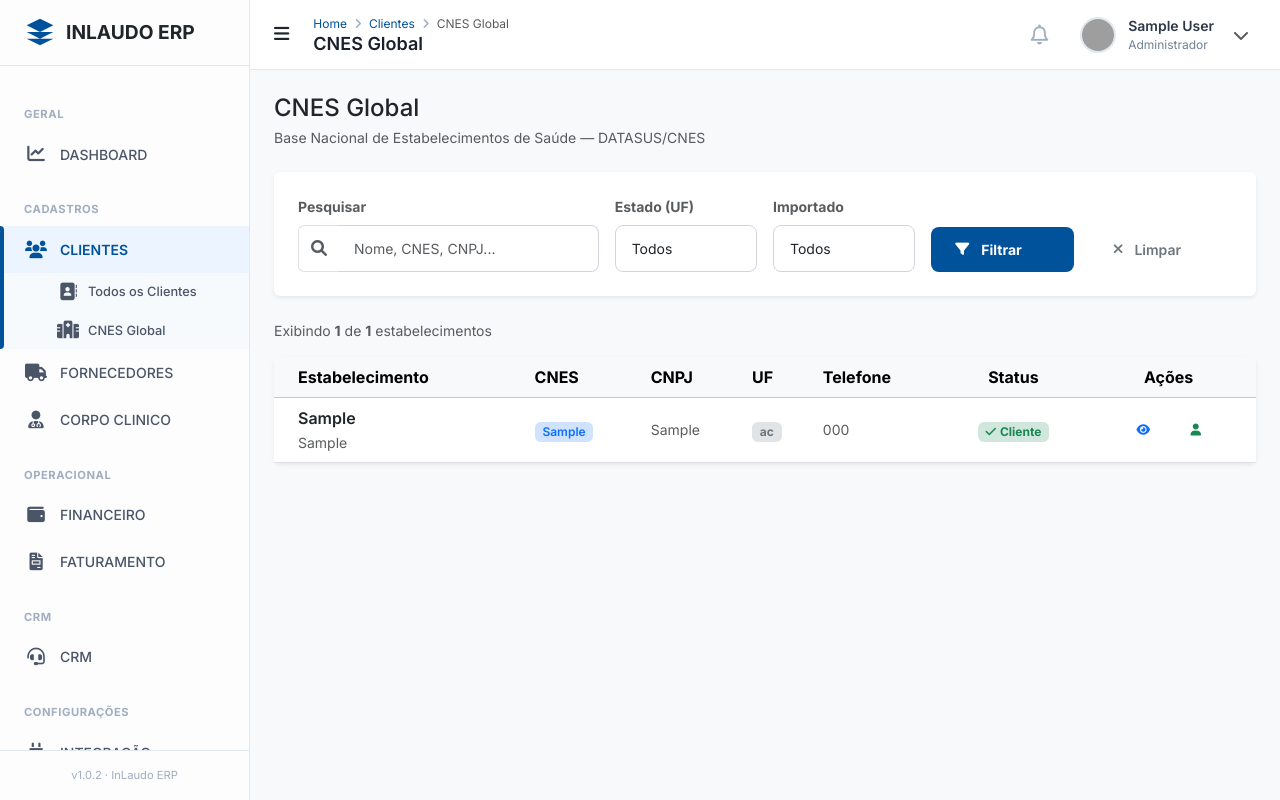
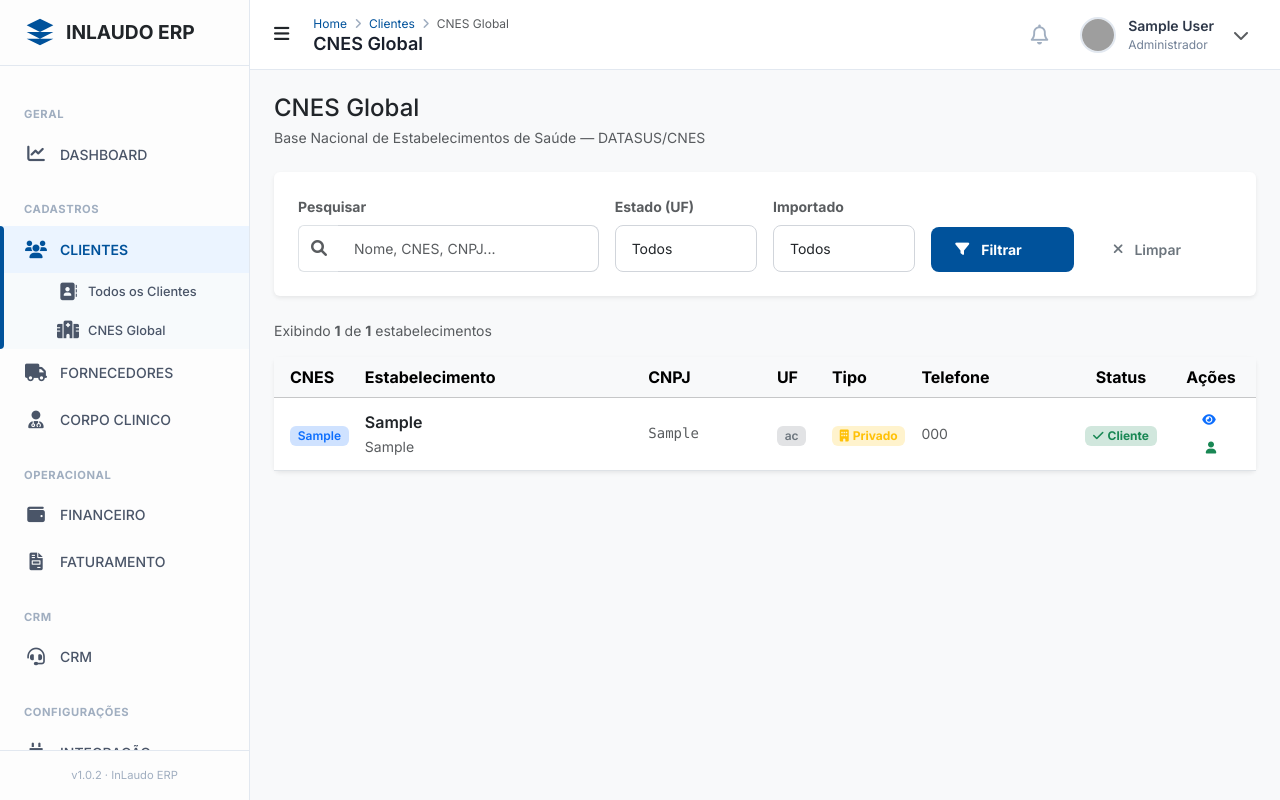
Before and after one commit to andreprogramdorbh/erpinlaudo, a PHP site: page /cnes in a window 1280 px wide. Run offline with PHP 8.4, Linux system fonts and the light colour scheme; the visitor is signed in with stand-in values (Sample User, id 1); tables that the repository leaves empty hold one stand-in row (values such as "Sample post"); some libraries are stand-ins or nearby versions; grey boxes are pictures that could not be loaded.

Commit message:
fix(cnes): corrigir listagem - CNES primeiro, mascara CNPJ, UF sigla, Publico/Privado
- Reordenar colunas: CNES | Estabelecimento | CNPJ | UF | Tipo | Telefone | Status | Acoes
- Aplicar mascara CNPJ: XX.XXX.XXX/XXXX-XX
- Converter codigo IBGE (co_estado_gestor) para sigla UF (ex: 33 -> RJ)
- Adicionar coluna Tipo: Publico (azul) ou Privado (amarelo) baseado em co_natureza_jur
  * Faixa 1000-1999 = Administracao Publica
  * Demais = Privado
- Atualizar filtro de UF para aceitar tanto sigla quanto codigo IBGE (compatibilidade)
- Mapeamento completo de 27 UFs brasileiras

```diff
--- a/app/Models/CnesEstabelecimento.php
+++ b/app/Models/CnesEstabelecimento.php
@@ -29,8 +29,26 @@ class CnesEstabelecimento extends Model
             $params[] = $busca;
         }
         if (!empty($filtros['uf'])) {
-            $where[]  = 'co_estado_gestor = ?';
-            $params[] = strtoupper($filtros['uf']);
+            // Aceitar tanto sigla (RJ) quanto código IBGE (33)
+            // Mapeamento sigla -> código IBGE para busca
+            static $siglaParaIbge = [
+                'RO'=>'11','AC'=>'12','AM'=>'13','RR'=>'14','PA'=>'15','AP'=>'16','TO'=>'17',
+                'MA'=>'21','PI'=>'22','CE'=>'23','RN'=>'24','PB'=>'25','PE'=>'26','AL'=>'27','SE'=>'28','BA'=>'29',
+                'MG'=>'31','ES'=>'32','RJ'=>'33','SP'=>'35',
+                'PR'=>'41','SC'=>'42','RS'=>'43',
+                'MS'=>'50','MT'=>'51','GO'=>'52','DF'=>'53',
+            ];
+            $ufFiltro = strtoupper($filtros['uf']);
+            $codigoIbge = $siglaParaIbge[$ufFiltro] ?? null;
+            if ($codigoIbge) {
+                // Buscar por sigla OU código IBGE (compatibilidade com diferentes versões do CSV)
+                $where[]  = '(co_estado_gestor = ? OR co_estado_gestor = ?)';
+                $params[] = $ufFiltro;
+                $params[] = $codigoIbge;
+            } else {
+                $where[]  = 'co_estado_gestor = ?';
+                $params[] = $ufFiltro;
+            }
         }
         if (!empty($filtros['municipio'])) {
             $where[]  = 'co_municipio_gestor = ?';
--- a/app/Views/cnes/index.php
+++ b/app/Views/cnes/index.php
@@ -10,6 +10,27 @@ UI::sectionHeader(
 );
 
 $ufsDisponiveis = ['AC','AL','AP','AM','BA','CE','DF','ES','GO','MA','MT','MS','MG','PA','PB','PR','PE','PI','RJ','RN','RS','RO','RR','SC','SP','SE','TO'];
+
+// Mapeamento código IBGE → sigla UF (campo co_estado_gestor do CSV CNES)
+$ibgeParaUf = [
+    '11'=>'RO','12'=>'AC','13'=>'AM','14'=>'RR','15'=>'PA','16'=>'AP','17'=>'TO',
+    '21'=>'MA','22'=>'PI','23'=>'CE','24'=>'RN','25'=>'PB','26'=>'PE','27'=>'AL','28'=>'SE','29'=>'BA',
+    '31'=>'MG','32'=>'ES','33'=>'RJ','35'=>'SP',
+    '41'=>'PR','42'=>'SC','43'=>'RS',
+    '50'=>'MS','51'=>'MT','52'=>'GO','53'=>'DF',
+];
+
+// Natureza jurídica → Público ou Privado
+// Códigos IBGE de natureza jurídica: 1xxx = Administração Pública, 2xxx+ = Privado
+function cnesNaturezaTipo(?string $co): string {
+    if (!$co) return '';
+    $n = (int)$co;
+    // Faixa 1000-1999 = Administração Pública (Federal, Estadual, Municipal)
+    if ($n >= 1000 && $n <= 1999) return 'publico';
+    // Faixa 1100-1244 = Federal; 1203-1244 = Estadual; 1244-1260 = Municipal
+    // Também: 1023, 1031, 1040, 1058, 1066, 1074, 1082, 1104, 1112, 1120, 1139, 1147, 1155, 1163, 1171, 1180, 1198, 1201, 1210, 1228, 1236, 1244, 1252, 1260, 1279, 1287, 1295
+    return 'privado';
+}
 ?>
 
 <?php if (!empty($erro)): ?>
@@ -283,8 +304,16 @@ $ufsDisponiveis = ['AC','AL','AP','AM','BA','CE','DF','ES','GO','MA','MT','MS','
                 <label class="form-label small fw-bold text-muted">Estado (UF)</label>
                 <select name="uf" class="form-select">
                     <option value="">Todos</option>
-                    <?php foreach ($ufsDisponiveis as $uf): ?>
-                        <option value="<?php echo $uf; ?>" <?php echo ($filtros['uf'] ?? '') === $uf ? 'selected' : ''; ?>>
+                    <?php
+                    // O banco armazena código IBGE (ex: 33) ou sigla (ex: RJ) dependendo da versão do CSV
+                    // Montamos opções com ambos os formatos para compatibilidade
+                    $ufAtual = $filtros['uf'] ?? '';
+                    $ibgeInverso = array_flip($ibgeParaUf); // sigla => codigo
+                    foreach ($ufsDisponiveis as $uf):
+                        $codigoIbge = $ibgeInverso[$uf] ?? $uf;
+                        $selecionado = ($ufAtual === $uf || $ufAtual === $codigoIbge) ? 'selected' : '';
+                    ?>
+                        <option value="<?php echo $uf; ?>" <?php echo $selecionado; ?>>
                             <?php echo $uf; ?>
                         </option>
                     <?php endforeach; ?>
@@ -362,19 +391,39 @@ $ufsDisponiveis = ['AC','AL','AP','AM','BA','CE','DF','ES','GO','MA','MT','MS','
             <table class="table table-hover align-middle mb-0">
                 <thead class="table-light">
                     <tr>
-                        <th class="ps-4">Estabelecimento</th>
-                        <th>CNES</th>
+                        <th class="ps-3" style="width:70px">CNES</th>
+                        <th>Estabelecimento</th>
                         <th>CNPJ</th>
-                        <th>UF</th>
+                        <th style="width:55px">UF</th>
+                        <th style="width:80px">Tipo</th>
                         <th>Telefone</th>
-                        <th class="text-center">Status</th>
-                        <th class="text-center">Ações</th>
+                        <th class="text-center" style="width:90px">Status</th>
+                        <th class="text-center" style="width:90px">Ações</th>
                     </tr>
                 </thead>
                 <tbody>
-                    <?php foreach ($resultado['registros'] as $estab): ?>
+                    <?php foreach ($resultado['registros'] as $estab):
+                        // Converter código IBGE para sigla UF
+                        $coEstado = trim((string)($estab->co_estado_gestor ?? ''));
+                        $sgUf = $ibgeParaUf[$coEstado] ?? ($coEstado ?: null);
+
+                        // Aplicar máscara no CNPJ: XX.XXX.XXX/XXXX-XX
+                        $cnpjRaw = preg_replace('/\D/', '', (string)($estab->nu_cnpj ?? ''));
+                        $cnpjFormatado = strlen($cnpjRaw) === 14
+                            ? substr($cnpjRaw,0,2).'.'.substr($cnpjRaw,2,3).'.'.substr($cnpjRaw,5,3).'/'.substr($cnpjRaw,8,4).'-'.substr($cnpjRaw,12,2)
+                            : ($estab->nu_cnpj ? htmlspecialchars($estab->nu_cnpj) : '—');
+
+                        // Determinar Público / Privado
+                        $coNat = trim((string)($estab->co_natureza_jur ?? $estab->co_natureza_juridica ?? ''));
+                        $tipoNat = cnesNaturezaTipo($coNat);
+                    ?>
                     <tr>
-                        <td class="ps-4">
+                        <td class="ps-3">
+                            <span class="badge bg-primary-subtle text-primary fw-semibold">
+                                <?php echo htmlspecialchars($estab->co_cnes); ?>
+                            </span>
+                        </td>
+                        <td>
                             <div class="fw-semibold text-dark">
                                 <?php echo htmlspecialchars($estab->no_razao_social); ?>
                             </div>
@@ -384,19 +433,29 @@ $ufsDisponiveis = ['AC','AL','AP','AM','BA','CE','DF','ES','GO','MA','MT','MS','
                             </small>
                             <?php endif; ?>
                         </td>
-                        <td>
-                            <span class="badge bg-primary-subtle text-primary fw-semibold">
-                                <?php echo htmlspecialchars($estab->co_cnes); ?>
-                            </span>
-                        </td>
-                        <td class="text-muted small">
-                            <?php echo htmlspecialchars($estab->nu_cnpj ?? '—'); ?>
+                        <td class="text-muted small font-monospace">
+                            <?php echo $cnpjFormatado; ?>
                         </td>
                         <td>
-                            <?php if ($estab->co_estado_gestor): ?>
-                            <span class="badge bg-secondary-subtle text-secondary">
-                                <?php echo htmlspecialchars($estab->co_estado_gestor); ?>
+                            <?php if ($sgUf): ?>
+                            <span class="badge bg-secondary-subtle text-secondary fw-semibold">
+                                <?php echo htmlspecialchars($sgUf); ?>
                             </span>
+                            <?php else: ?>
+                            <span class="text-muted small">—</span>
+                            <?php endif; ?>
+                        </td>
+                        <td>
+                            <?php if ($tipoNat === 'publico'): ?>
+                            <span class="badge bg-info-subtle text-info" title="Código: <?php echo htmlspecialchars($coNat); ?>">
+                                <i class="fas fa-landmark me-1"></i>Público
+                            </span>
+                            <?php elseif ($tipoNat === 'privado'): ?>
+                            <span class="badge bg-warning-subtle text-warning" title="Código: <?php echo htmlspecialchars($coNat); ?>">
+                                <i class="fas fa-building me-1"></i>Privado
+                            </span>
+                            <?php else: ?>
+                            <span class="text-muted small">—</span>
                             <?php endif; ?>
                         </td>
                         <td class="text-muted small">
```
